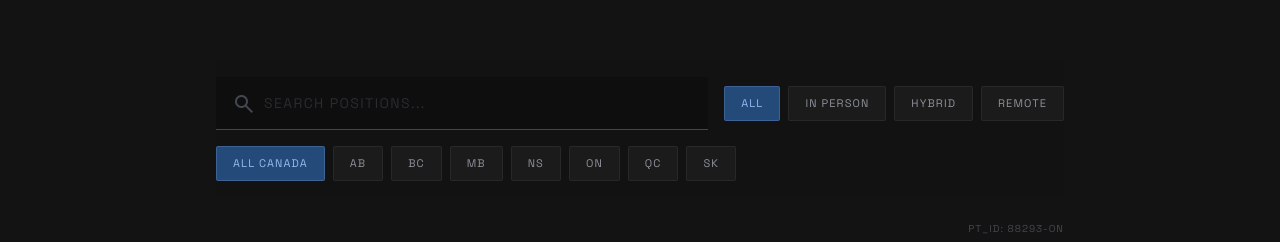
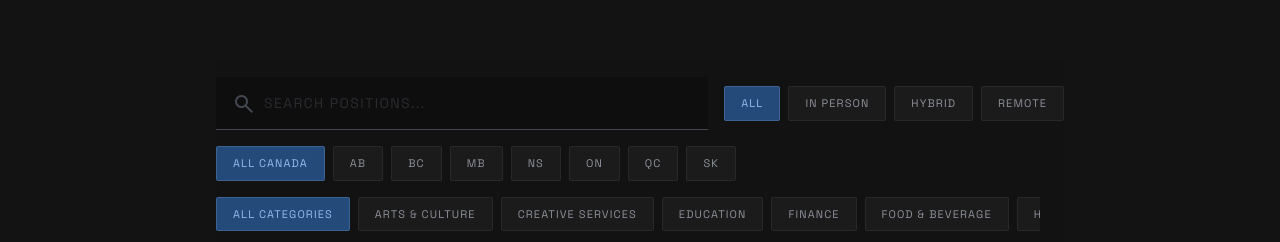
Before and after one commit to Lameda12/jobs-north, a plain HTML site: page index.html in a window 1280 px wide. Shown: the part 367-609 px from the top of the page. Drawn offline with nearby package versions, Linux system fonts and the light colour scheme.

Commit message:
feat: add category filter chips

```diff
--- a/index.html
+++ b/index.html
@@ -101,6 +101,9 @@
       <div id="province-filters" class="flex gap-2 overflow-x-auto pb-2 md:pb-0 w-full -mx-6 px-6">
         <!-- Province chips will be injected here -->
       </div>
+      <div id="category-filters" class="flex gap-2 overflow-x-auto pb-2 md:pb-0 w-full -mx-6 px-6">
+        <!-- Category chips will be injected here -->
+      </div>
     </div>
   </div>
 
@@ -129,12 +132,13 @@
 </nav>
 
 <script type="module">
-  import { fetchJobs, renderCard, renderSkeleton, getSavedCount, getProvinces } from './jobs-data.js';
+  import { fetchJobs, renderCard, renderSkeleton, getSavedCount, getProvinces, getCategories } from './jobs-data.js';
 
   const container = document.getElementById('jobs-container');
   const searchInput = document.getElementById('search-input');
   const filterBtns = document.querySelectorAll('.filter-btn');
   const provinceFiltersContainer = document.getElementById('province-filters');
+  const categoryFiltersContainer = document.getElementById('category-filters');
   const loadMoreBtn = document.getElementById('load-more-btn');
   const errorBanner = document.getElementById('error-banner');
 
@@ -142,6 +146,7 @@
   let currentQuery = '';
   let currentFilter = 'all';
   let currentProvince = 'all';
+  let currentCategory = 'all';
   let totalJobs = 0;
   let shownJobs = 0;
 
@@ -186,6 +191,38 @@
     });
   }
 
+  async function renderCategoryFilters() {
+    const categories = await getCategories();
+    const allBtn = document.createElement('button');
+    allBtn.dataset.category = 'all';
+    allBtn.className = 'category-btn whitespace-nowrap font-label text-[11px] uppercase tracking-widest px-4 py-2 bg-secondary-container text-on-secondary-container rounded-sm border border-secondary/20 transition-all';
+    allBtn.textContent = 'All Categories';
+    categoryFiltersContainer.appendChild(allBtn);
+
+    categories.forEach(c => {
+      const btn = document.createElement('button');
+      btn.dataset.category = c;
+      btn.className = 'category-btn whitespace-nowrap font-label text-[11px] uppercase tracking-widest px-4 py-2 bg-surface-container-low text-outline border border-outline-variant/30 rounded-sm hover:border-secondary/50 transition-all';
+      btn.textContent = c;
+      categoryFiltersContainer.appendChild(btn);
+    });
+
+    categoryFiltersContainer.addEventListener('click', e => {
+      if (!e.target.matches('.category-btn')) return;
+      currentCategory = e.target.dataset.category;
+      document.querySelectorAll('.category-btn').forEach(b => {
+        const isActive = b.dataset.category === currentCategory;
+        b.classList.toggle('bg-secondary-container', isActive);
+        b.classList.toggle('text-on-secondary-container', isActive);
+        b.classList.toggle('border-secondary/20', isActive);
+        b.classList.toggle('bg-surface-container-low', !isActive);
+        b.classList.toggle('text-outline', !isActive);
+        b.classList.toggle('border-outline-variant/30', !isActive);
+      });
+      loadJobs(true);
+    });
+  }
+
   async function loadJobs(reset = true) {
     if (reset) {
       currentPage = 1;
@@ -196,7 +233,7 @@
     errorBanner.classList.add('hidden');
 
     try {
-      const { jobs, total } = await fetchJobs({ query: currentQuery, filter: currentFilter, province: currentProvince, page: currentPage });
+      const { jobs, total } = await fetchJobs({ query: currentQuery, filter: currentFilter, province: currentProvince, category: currentCategory, page: currentPage });
       totalJobs = total;
 
       if (reset) container.innerHTML = '';
@@ -259,6 +296,7 @@
   async function init() {
     updateSavedBadge();
     await renderProvinceFilters();
+    await renderCategoryFilters();
     await loadJobs(true);
   }
 
--- a/jobs-data.js
+++ b/jobs-data.js
@@ -74,7 +74,13 @@ export async function getProvinces() {
   return Array.from(provinces).sort();
 }
 
-export async function fetchJobs({ query = '', filter = 'all', province = 'all', page = 1 } = {}) {
+export async function getCategories() {
+  const all = await loadAll();
+  const categories = new Set(all.map(j => j.category?.label).filter(Boolean));
+  return Array.from(categories).sort();
+}
+
+export async function fetchJobs({ query = '', filter = 'all', province = 'all', category = 'all', page = 1 } = {}) {
   const all = await loadAll();
 
   let filtered = all;
@@ -87,6 +93,11 @@ export async function fetchJobs({ query = '', filter = 'all', province = 'all',
   // Filter by province
   if (province !== 'all') {
     filtered = filtered.filter(j => extractProvince(j.location?.area) === province);
+  }
+
+  // Filter by category
+  if (category !== 'all') {
+    filtered = filtered.filter(j => j.category?.label === category);
   }
 
   // Filter by search query (title, company, location, category)
```
